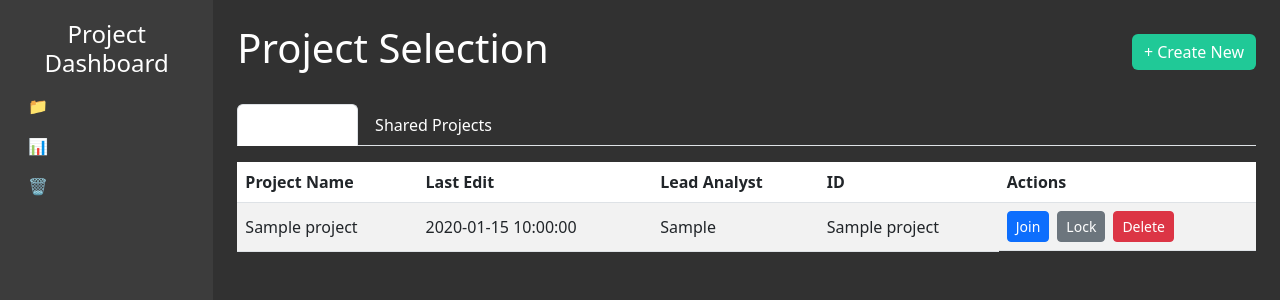
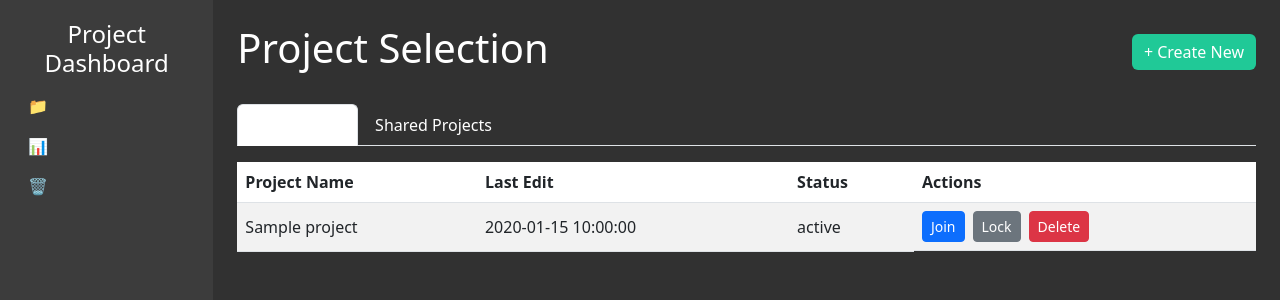
Before and after one commit to Mayra-Robles/Team10, a Flask app: template templates/dashboard.html in a window 1280 px wide. Shown: the top 300 px of the page. Run offline with Flask 3, Linux system fonts and the light colour scheme; the template is opened without the code that fills it: most values are stand-ins (such as "Sample title", 1, 10 or a date in 2020).

Commit message:
The projects show correctly now

```diff
--- a/app.py
+++ b/app.py
@@ -42,7 +42,7 @@ def dashboard():
     lead_analyst_initials = "MR"
 
     # Fetch projects
-    my_projects = pm.get_my_projects(lead_analyst_initials)
+    my_projects = pm.get_all_projects()
     shared_projects = pm.get_shared_projects(lead_analyst_initials)
 
     return render_template('dashboard.html', my_projects=my_projects, shared_projects=shared_projects)
--- a/neo4jDB.py
+++ b/neo4jDB.py
@@ -175,8 +175,8 @@ class Neo4jInteractive:
                     }
                      path_json.append(relationship_json)
                 graph_data.append(path_json)
-            response_json = json("success")
-            response_json.set_data(graph_data)
+            #response_json = json("success")
+            #response_json.set_data(graph_data)
             return {"status":"success",}
 
 
--- a/templates/dashboard.html
+++ b/templates/dashboard.html
@@ -4,105 +4,76 @@
     <meta charset="UTF-8">
     <meta name="viewport" content="width=device-width, initial-scale=1.0">
     <title>Project Dashboard</title>
-    <!-- Bootstrap CSS -->
     <link href="https://cdn.jsdelivr.net/npm/bootstrap@5.3.0/dist/css/bootstrap.min.css" rel="stylesheet">
     <style>
-        body {
-            background-color:rgb(49, 49, 49);
-        }
-        .sidebar {
-            height: 100vh;
-            background-color:rgb(60, 60, 60);
-            padding-top: 20px;
-        }
-        .nav-link {
-            color: #495057;
-        }
-        .nav-link.active {
-            background-color: #20c997;
-            color: white;
-        }
-        .table th, .table td {
-            vertical-align: middle;
-        }
-        .create-btn {
-            background-color: #20c997;
-            border: none;
-        }
+        body { background-color: rgb(49, 49, 49); }
+        .sidebar { height: 100vh; background-color: rgb(60, 60, 60); padding-top: 20px; }
+        .nav-link { color: #495057; }
+        .nav-link.active { background-color: #20c997; color: white; }
+        .table th, .table td { vertical-align: middle; }
+        .create-btn { background-color: #20c997; border: none; }
     </style>
 </head>
 <body>
     <div class="container-fluid">
         <div class="row">
-            <!-- Sidebar -->
             <nav class="col-md-2 d-none d-md-block sidebar">
                 <div class="position-sticky">
-                    <h4 class="text-center" style="color:rgb(255, 255, 255);">Project Dashboard</h4>
+                    <h4 class="text-center" style="color: rgb(255, 255, 255);">Project Dashboard</h4>
                     <ul class="nav flex-column">
-                        <li class="nav-item">
-                            <a class="nav-link" href="#">📁</a>
-                        </li>
-                        <li class="nav-item">
-                            <a class="nav-link" href="#">📊</a>
-                        </li>
-                        <li class="nav-item">
-                            <a class="nav-link" href="#">🗑️</a>
-                        </li>
+                        <li class="nav-item"><a class="nav-link" href="#">📁</a></li>
+                        <li class="nav-item"><a class="nav-link" href="#">📊</a></li>
+                        <li class="nav-item"><a class="nav-link" href="#">🗑️</a></li>
                     </ul>
                 </div>
             </nav>
 
-            <!-- Main Content -->
             <main class="col-md-10 ms-sm-auto px-md-4">
                 <div class="d-flex justify-content-between align-items-center mt-4">
-                    <h1 style="color:rgb(255, 255, 255);">Project Selection</h1>
+                    <h1 style="color: rgb(255, 255, 255);">Project Selection</h1>
                     <a href="{{ url_for('create_project') }}" class="btn create-btn text-white">+ Create New</a>
                 </div>
 
-                <!-- Tabs -->
                 <ul class="nav nav-tabs mt-4" id="projectTabs" role="tablist">
                     <li class="nav-item" role="presentation">
-                        <button class="nav-link active" id="my-projects-tab" data-bs-toggle="tab" style="color:rgb(255, 255, 255);" data-bs-target="#my-projects" type="button" role="tab" aria-controls="my-projects" aria-selected="true">My Projects</button>
+                        <button class="nav-link active" id="my-projects-tab" data-bs-toggle="tab" style="color: rgb(255, 255, 255);" data-bs-target="#my-projects" type="button" role="tab" aria-controls="my-projects" aria-selected="true">My Projects</button>
                     </li>
                     <li class="nav-item" role="presentation">
-                        <button class="nav-link" id="shared-projects-tab" data-bs-toggle="tab" data-bs-target="#shared-projects" style="color:rgb(255, 255, 255);" type="button" role="tab" aria-controls="shared-projects" aria-selected="false">Shared Projects</button>
+                        <button class="nav-link" id="shared-projects-tab" data-bs-toggle="tab" style="color: rgb(255, 255, 255);" data-bs-target="#shared-projects" type="button" role="tab" aria-controls="shared-projects" aria-selected="false">Shared Projects</button>
                     </li>
                 </ul>
 
-                <!-- Tab Content -->
                 <div class="tab-content mt-3" id="projectTabsContent">
                     <!-- My Projects -->
                     <div class="tab-pane fade show active" id="my-projects" role="tabpanel" aria-labelledby="my-projects-tab">
+                        {% if my_projects %}
                             <table class="table table-striped">
                                 <thead>
                                     <tr>
                                         <th>Project Name</th>
                                         <th>Last Edit</th>
-                                    <th>Lead Analyst</th>
-                                    <th>ID</th>
+                                        <th>Status</th> <!-- Replaced Lead Analyst with Status -->
                                         <th>Actions</th>
                                     </tr>
                                 </thead>
                                 <tbody>
                                     {% for project in my_projects %}
                                     <tr>
-                                    <td>{{ project.project_name }}</td>
-                                    <td>{{ project.last_edit_date }}</td>
-                                    <td>{{ project.lead_analyst_initials }}</td>
-                                    <td>{{ project.project_name }}</td>
+                                        <td>{{ project['name'] }}</td>
+                                        <td>{{ project['last_edit_date']|default('N/A') }}</td>
+                                        <td>{{ project['Status']|default('Unknown') }}</td>
                                         <td class="d-flex gap-2">
                                             <a href="#" class="btn btn-sm btn-primary">Join</a>
-
-                                        {% if project.is_locked %}
-                                            <form action="{{ url_for('unlock_project', project_name=project.project_name) }}" method="POST">
+                                            {% if project['is_locked'] %}
+                                                <form action="{{ url_for('unlock_project', project_name=project['project_name']) }}" method="POST">
                                                     <button type="submit" class="btn btn-sm btn-warning">Unlock</button>
                                                 </form>
                                                 <button class="btn btn-sm btn-danger" disabled>Delete</button>
                                             {% else %}
-                                            <form action="{{ url_for('lock_project', project_name=project.project_name) }}" method="POST">
+                                                <form action="{{ url_for('lock_project', project_name=project['project_name']) }}" method="POST">
                                                     <button type="submit" class="btn btn-sm btn-secondary">Lock</button>
                                                 </form>
-                                            <form action="{{ url_for('delete_project', project_name=project.project_name) }}" method="POST" onsubmit="return confirm('Are you sure you want to delete this project?');">
+                                                <form action="{{ url_for('delete_project', project_name=project['project_name']) }}" method="POST" onsubmit="return confirm('Are you sure you want to delete this project?');">
                                                     <button type="submit" class="btn btn-sm btn-danger">Delete</button>
                                                 </form>
                                             {% endif %}
@@ -111,16 +82,20 @@
                                     {% endfor %}
                                 </tbody>
                             </table>
+                        {% else %}
+                            <p style="color: rgb(255, 255, 255);">No projects found.</p>
+                        {% endif %}
                     </div>
 
                     <!-- Shared Projects -->
                     <div class="tab-pane fade" id="shared-projects" role="tabpanel" aria-labelledby="shared-projects-tab">
+                        {% if shared_projects %}
                             <table class="table table-striped">
                                 <thead>
                                     <tr>
                                         <th>Project Name</th>
                                         <th>Last Edit</th>
-                                    <th>Lead Analyst</th>
+                                        <th>Status</th> <!-- Replaced Lead Analyst with Status -->
                                         <th>ID</th>
                                         <th>Actions</th>
                                     </tr>
@@ -128,10 +103,10 @@
                                 <tbody>
                                     {% for project in shared_projects %}
                                     <tr>
-                                    <td>{{ project.project_name }}</td>
-                                    <td>{{ project.last_edit_date }}</td>
-                                    <td>{{ project.lead_analyst_initials }}</td>
-                                    <td>{{ project.project_name }}</td>
+                                        <td>{{ project['project_name'] }}</td>
+                                        <td>{{ project['last_edit_date']|default('N/A') }}</td>
+                                        <td>{{ project['status']|default('Unknown') }}</td>
+                                        <td>{{ project['project_name'] }}</td>
                                         <td>
                                             <a href="#" class="btn btn-sm btn-primary">Join</a>
                                         </td>
@@ -139,13 +114,14 @@
                                     {% endfor %}
                                 </tbody>
                             </table>
+                        {% else %}
+                            <p style="color: rgb(255, 255, 255);">No shared projects found.</p>
+                        {% endif %}
                     </div>
                 </div>
             </main>
         </div>
     </div>
-
-    <!-- Bootstrap JS -->
     <script src="https://cdn.jsdelivr.net/npm/bootstrap@5.3.0/dist/js/bootstrap.bundle.min.js"></script>
 </body>
 </html>
```
Lines whose indentation alone changed are shown as unchanged.
